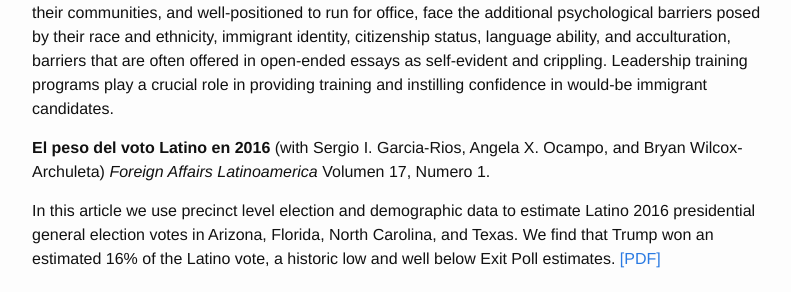
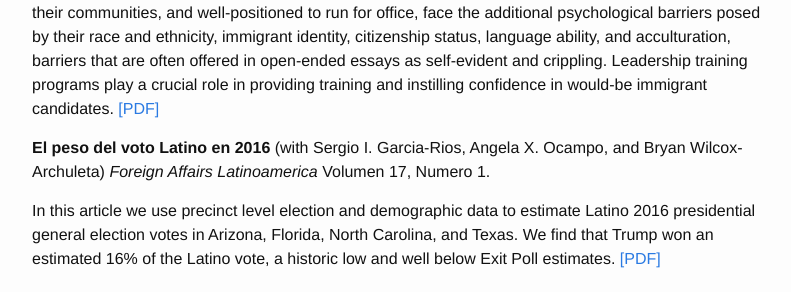
Before and after one commit to tylerreny/tylerreny.github.io, a Jekyll site: the page built from research.md, in a window 1280 px wide and 900 px high, scrolled down 1653 px. Shown: the part 160-452 px from the top of the window, without its empty margins (238-1029 px from the left). Built offline with Jekyll 4.4.1, drawn with Linux system fonts in a browser that asks for light colours.

Commit message:
update research

```diff
--- a/research.md
+++ b/research.md
@@ -35,7 +35,7 @@
 Objective: Record numbers of first- and second-generation immigrants have won elected office over the last few electoral cycles, yet we find immigrants are still underrepresented at all levels of government. What are the perceived barriers to entry into political life among these New Americans?
 Method: Using a unique survey dataset that includes an oversample of first- and second-generation immigrants who have enrolled in civic leadership trainings, we examine the similarities and differences between immigrant and non-immigrant leaders.
 Results: We find that immigrants are in many ways similar to their non-immigrant counterparts in that access to structural resources help shape their political ambition. Yet immigrants, unlike their non-immigrant counterparts, often have less of these resources and perceive their ability to capitalize on these resources as less feasible.
-Conclusions: We find that the traditional barriers to office---lack of professional and political experiences, finances, and monied networks---all contribute to lower self-perceived qualifications for office among both immigrants and non-immigrants. Yet the New American leaders who are highly politically involved, deeply rooted in their communities, and well-positioned to run for office, face the additional psychological barriers posed by their race and ethnicity, immigrant identity, citizenship status, language ability, and acculturation, barriers that are often offered in open-ended essays as self-evident and crippling. Leadership training programs play a crucial role in providing training and instilling confidence in would-be immigrant candidates.
+Conclusions: We find that the traditional barriers to office---lack of professional and political experiences, finances, and monied networks---all contribute to lower self-perceived qualifications for office among both immigrants and non-immigrants. Yet the New American leaders who are highly politically involved, deeply rooted in their communities, and well-positioned to run for office, face the additional psychological barriers posed by their race and ethnicity, immigrant identity, citizenship status, language ability, and acculturation, barriers that are often offered in open-ended essays as self-evident and crippling. Leadership training programs play a crucial role in providing training and instilling confidence in would-be immigrant candidates. [[PDF]](https://www.dropbox.com/s/monmlmhaaowg5vp/Immigrant%20Political%20Ambition%20SSQ%20Final.pdf?dl=0)
 
 **El peso del voto Latino en 2016** (with Sergio I. Garcia-Rios, Angela X. Ocampo, and Bryan Wilcox-Archuleta) *Foreign Affairs Latinoamerica* Volumen 17, Numero 1.
 
```
